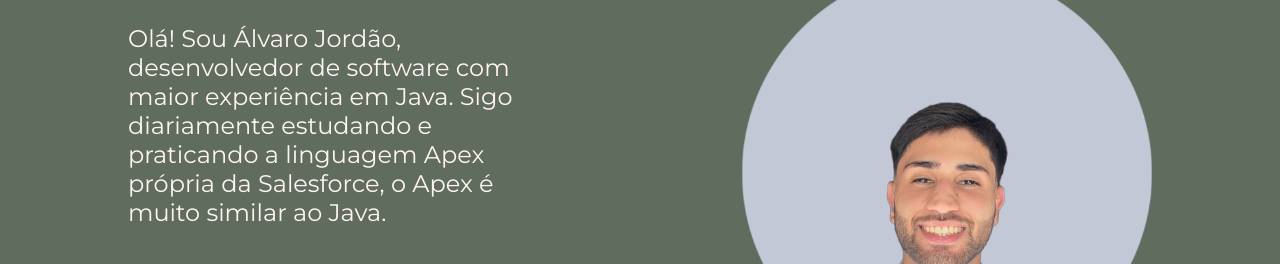
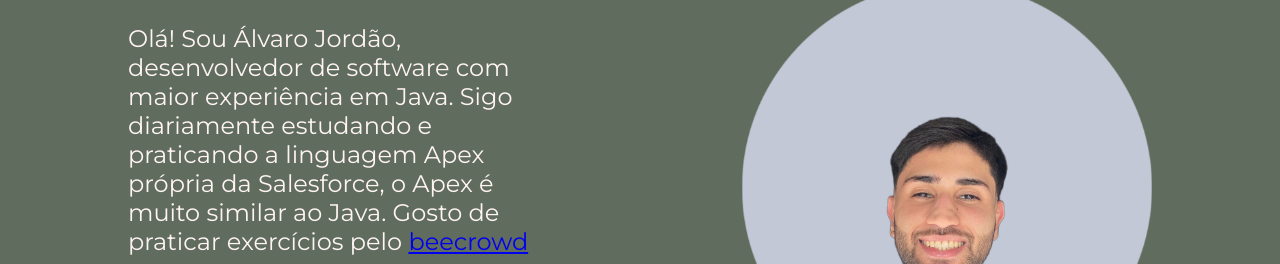
Before and after one commit to alvccpj/portfolio-alvaro, a plain HTML site: page index.html in a window 1280 px wide. Shown: the part 180-444 px from the top of the page. Drawn offline with nearby package versions, Linux system fonts and the light colour scheme.

Commit message:
add update home page

```diff
--- a/index.html
+++ b/index.html
@@ -22,8 +22,15 @@
           <strong class="titulo-destaque"> Portfólio </strong>
         </h1>
         <p class="apresentacao__conteudo__texto">
-          Olá! Sou Álvaro Jordão, desenvolvedor de software com maior experiência em Java.
-          Sigo diariamente estudando e praticando a linguagem Apex própria da Salesforce, o Apex é muito similar ao Java.
+          Olá! Sou Álvaro Jordão, desenvolvedor de software com maior
+          experiência em Java. Sigo diariamente estudando e praticando a
+          linguagem Apex própria da Salesforce, o Apex é muito similar ao Java.
+          Gosto de praticar exercícios pelo
+          <a
+            href="https://judge.beecrowd.com/pt/profile/785679"
+            class="custom-link"
+            >beecrowd</a
+          >
         </p>
         <div class="apresentacao__links">
           <h2 class="apresentacao__links__subtitulo">Confira meu Github:</h2>
```
